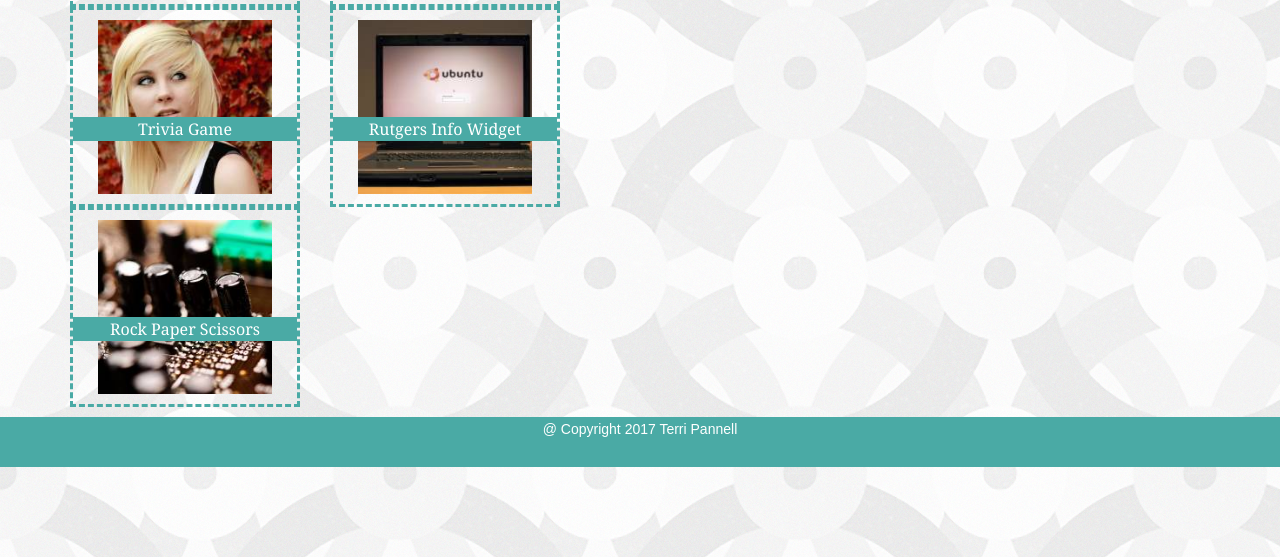
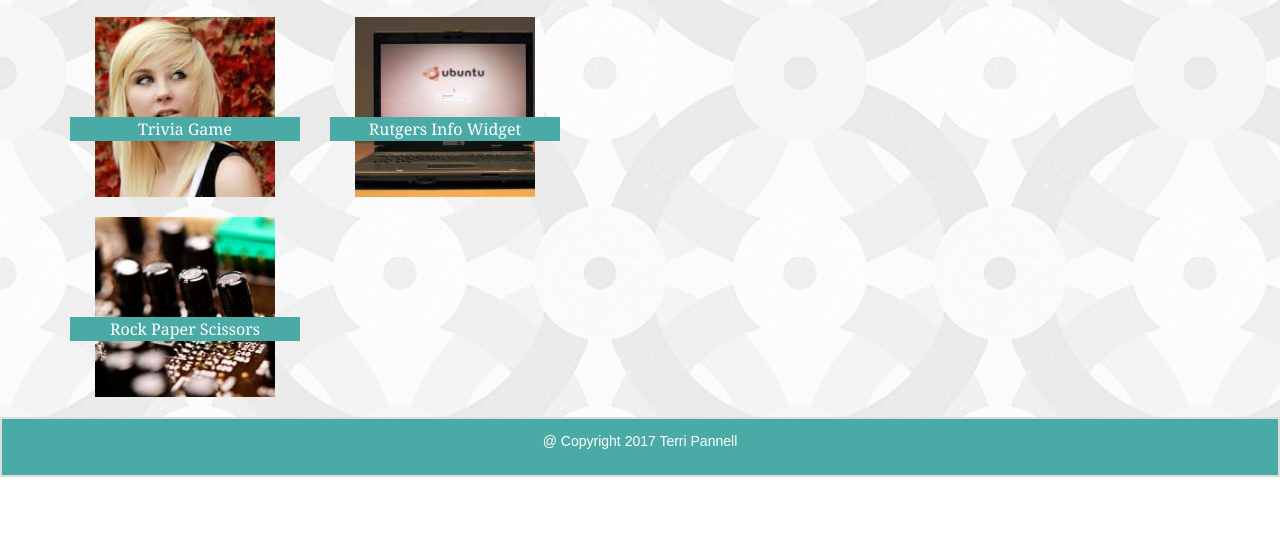
Before and after one commit to tbphokie/Bootstrap-Portfolio, a plain HTML site: page portfolio.html in a window 1280 px wide. Shown: the part 327-884 px from the top of the page. After the commit the page ends 804 px from the top, so only its background shows below. Drawn offline with nearby package versions, Linux system fonts and the light colour scheme.

Commit message:
changes to layout and look

```diff
--- a/assets/css/style.css
+++ b/assets/css/style.css
@@ -2,13 +2,21 @@ body {
 	font-family: Arial, "Helvetica Neue", Helvetica, sans-serif;
 	line-height: 24px;
 	background-image: url("../images/circles-and-roundabouts.png");
-	margin-bottom: 90px;	 /*pad for height of fixed footer */
+	margin-bottom: -80px;	 /*pad for height of fixed footer */
+}
 
+html
+{
+	height: 100%;
 }
 
 .navbar-header a {
 	background-color: #4aaaa5;
 	color: white !important;
+}
+
+.navbar-header a:hover {
+	color: #4aaaa5 !important;
 }
 
 h2{
@@ -60,24 +68,38 @@ h4{
 	text-decoration: underline;
 }
 
-.images{
+/* default button */
+.btn-default {
+    background-color: #4aaaa5;
+	color: white;
+ }
+
+
+img:hover {
+	outline: 5px solid gray;
+  	outline-offset: 2px;
+}
+
+ .images{
 	float: left;
 	position: relative;
 	background-size: 100%;
 	width: 100%;
 	padding: 10px;
-	border: 1 px;
-	border: dashed;
-	border-color: #4aaaa5;
+
 }
 
 footer {
 	position: relative;
 	bottom: 0;
-	height: 50px;
+	height: 60px;
 	width: 100%;
 	background-color: #4aaaa5;
 	text-align: center;
 	color: white;
 	margin-top: 10px;
+	border: solid;
+	border-width: 2px;
+	border-color: #dddddd;
+	padding: 10px;
 }
```
